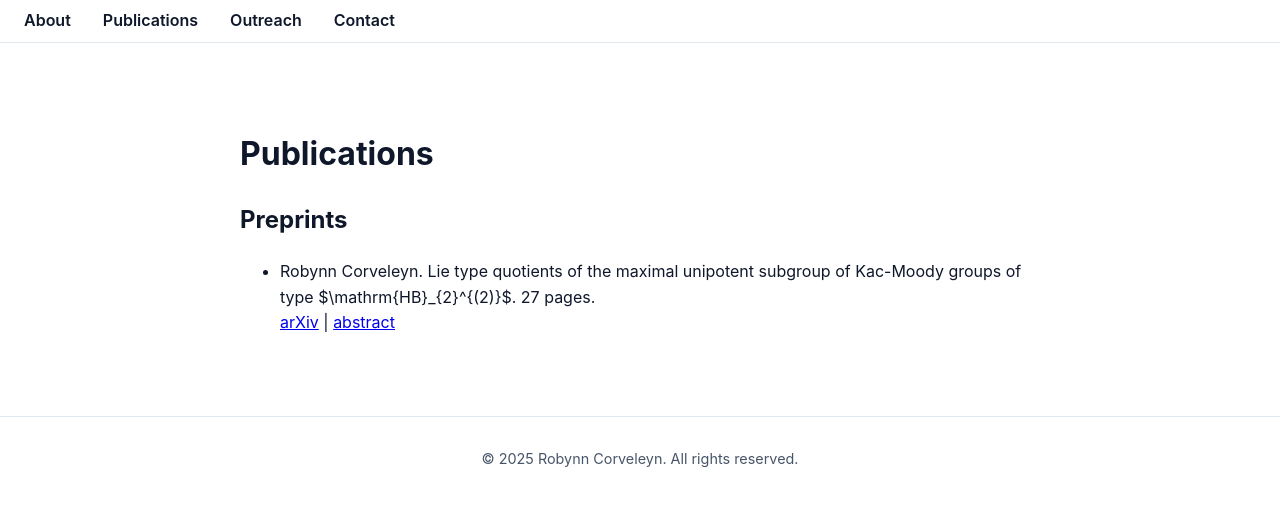
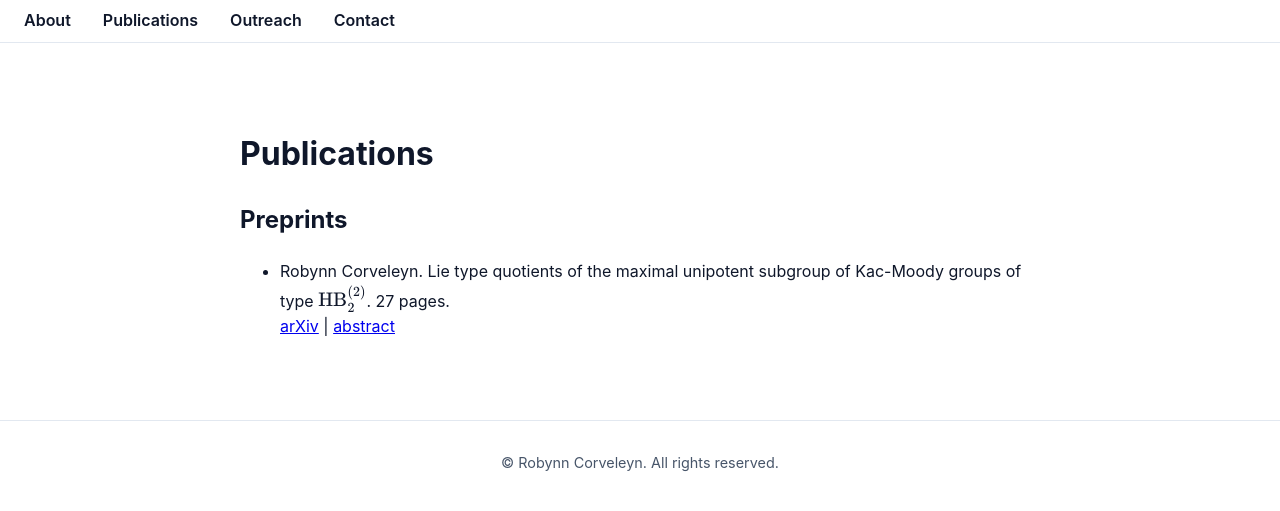
Before and after one commit to robynn-corveleyn/robynn-corveleyn.github.io, a Jekyll site: the page built from publications/index.md, in a window 1280 px wide. Shown: the top 511 px of the page. Built offline with Jekyll 4.4.1, drawn with Linux system fonts in a browser that asks for light colours; formulas are drawn with MathJax 3; some of the changed lines change nothing that is shown.

Commit message:
Update default.html

```diff
--- a/_layouts/default.html
+++ b/_layouts/default.html
@@ -5,7 +5,18 @@
   <meta name="viewport" content="width=device-width, initial-scale=1">
   <title>{{ page.title }} – Your Name</title>
   <link rel="stylesheet" href="{{ '/assets/css/style.css' | relative_url }}">
-  <script src="{{ '/assets/js/script.js' | relative_url }}" defer></script>
+  <script type="text/x-mathjax-config">
+  MathJax.Hub.Config({tex2jax: {inlineMath: [['$','$'], ['\\(','\\)']]}});
+</script>
+<script type="text/javascript"
+src="https://cdn.mathjax.org/mathjax/latest/MathJax.js?config=TeX-AMS-MML_HTMLorMML">
+function unhide(divID) {
+    var item = document.getElementById(divID);
+    if (item) {
+        item.className=(item.className=='hidden')?'unhidden':'hidden';
+    }
+ }
+</script>
 </head>
 <body>
   <header>
```
